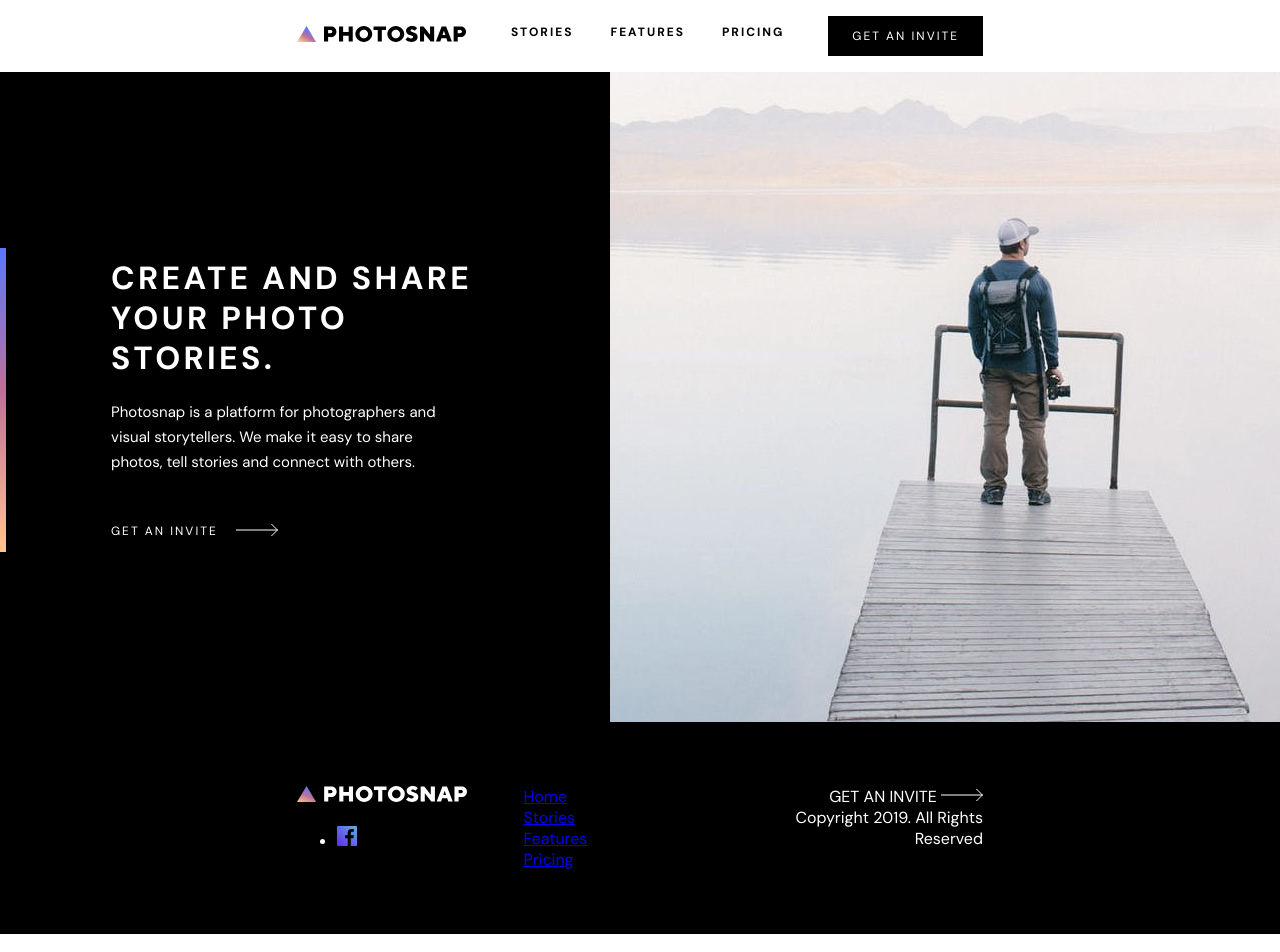
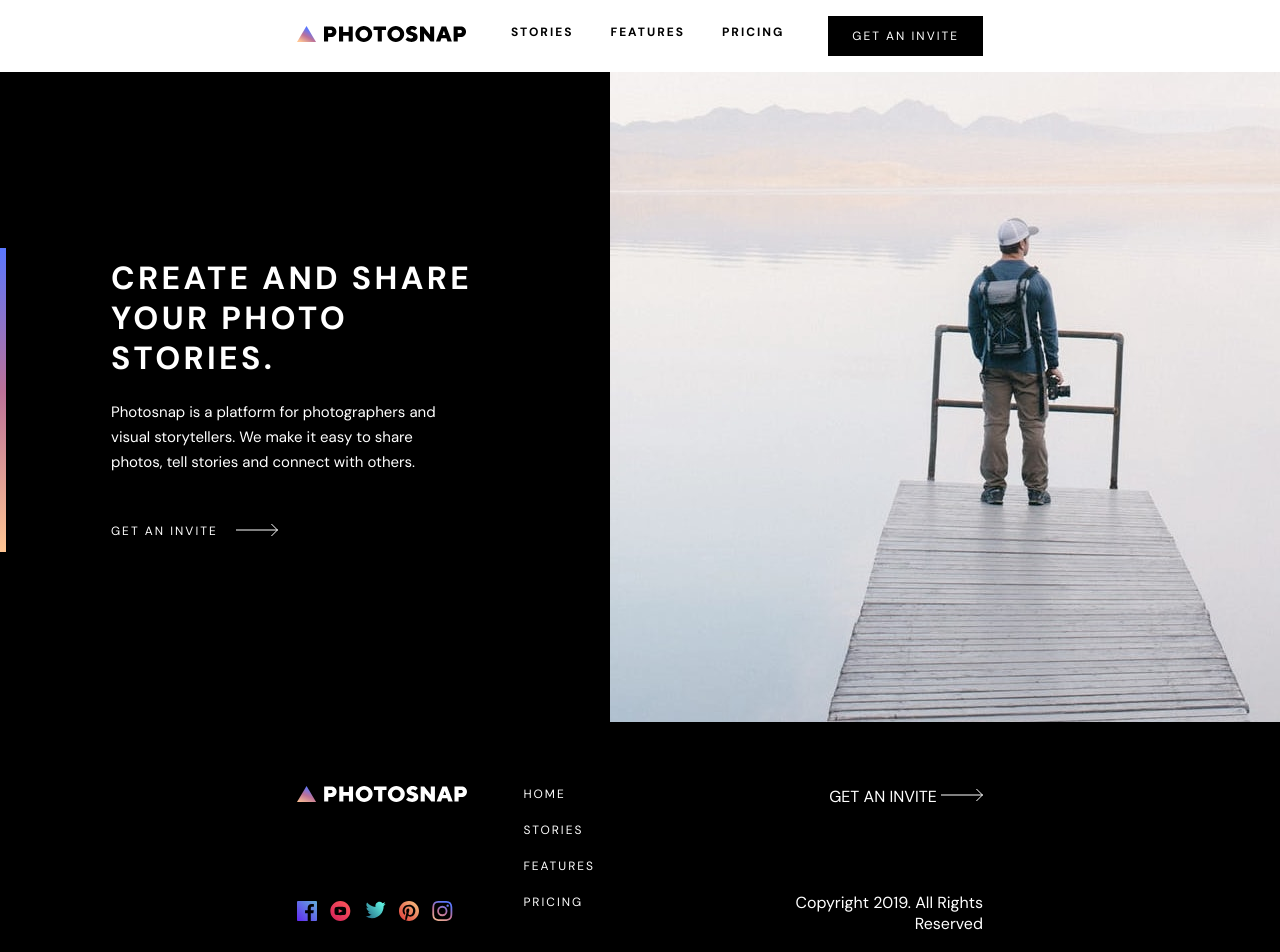
Before and after one commit to MrNicholson85/photosnap, a Vue app in the folder photosnap-fem/: page / in a window 1280 px wide. Shown: the top 952 px of the page. Built offline with nearby package versions, Linux system fonts and the light colour scheme.

Commit message:
added footer

```diff
--- a/photosnap-fem/src/components/Footer.vue
+++ b/photosnap-fem/src/components/Footer.vue
@@ -4,14 +4,14 @@
             <div class="footer__col-1">
                 <div class="footer__logo"><img :src="footerLogo"/></div>
                 <div class="footer__social-icons">
-                    <ul>
-                        <li><img :src="fbIcon"/></li>
-                    </ul>
+                    <div v-for="icons in footerIcons">
+                        <img :src="icons.icon"/>
+                    </div>
                 </div>
             </div>
             <div class="footer__col-2">
                 <div class="footer__nav">
-                    <div class="footer__nav--inks" :class="[navToggler ? 'navbar-nav--nav-close' : 'navbar-nav--nav-open']">
+                    <div class="footer__nav--inks">
                         <router-link to="/">Home</router-link>
                         <router-link :to="{ name: 'Stories' }">Stories</router-link>
                         <router-link :to="{ name: 'Features'}">Features</router-link>
@@ -42,7 +42,14 @@
             return {
                 footerLogo,
                 ctaArrow,
-                fbIcon
+                fbIcon,
+                footerIcons: [
+                    {title: 'facebook', icon: require('../assets/images/facebook.svg')},
+                    {title: 'youtube', icon: require('../assets/images/youtube.svg')},
+                    {title: 'twitter', icon: require('../assets/images/twitter.svg')},
+                    {title: 'pintrest', icon: require('../assets/images/pinterest.svg')},
+                    {title: 'instagram', icon: require('../assets/images/instagram.svg')},
+                ],
             }
         }
     }
@@ -61,13 +68,36 @@
 
         &__col-1 {
             display: grid;
+            row-gap: 85px;
         }
 
-        &__col-2 {
-
+        &__social-icons {
+            display: flex;
+            gap: 13.33px
         }
 
-        &__col-3 {
+        &__nav--inks {
+            display: grid;
+            row-gap: 20px;
+
+            a {
+                color: $pureWhite;
+                text-decoration: none;
+                text-transform: uppercase;
+                opacity: 1;
+                transition: all .2s ease-in-out;
+                font-size: 12px;
+                letter-spacing: 2px;
+
+                &:hover {
+                    opacity: .3;
+                }
+            }
+        }
+
+        &__content {
+            display: grid;
+            row-gap: 85px;
             text-align: right;
         }
     }
```
